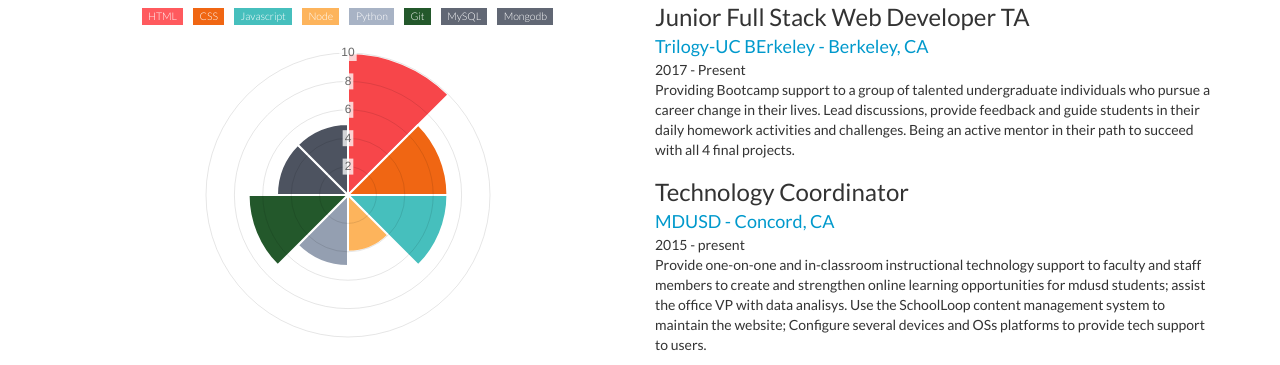
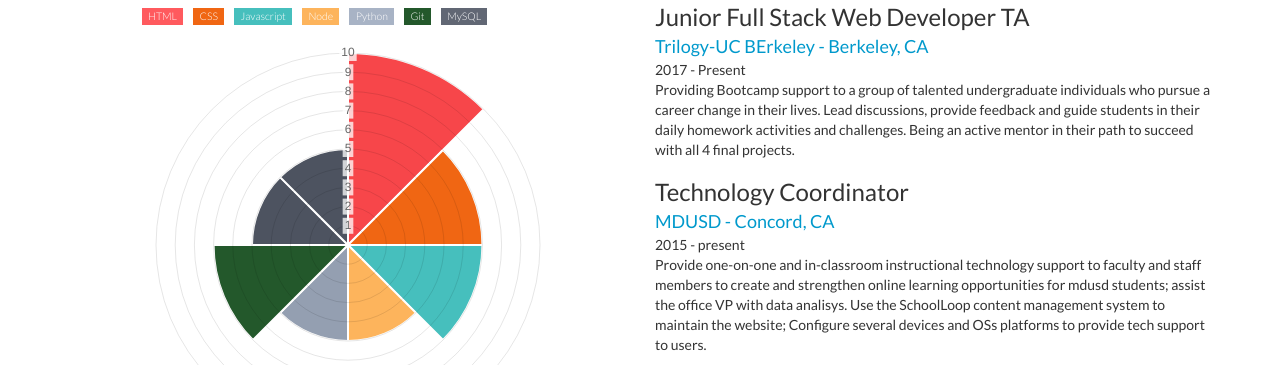
Before and after one commit to sdbeng/sdb-resume-v3, a website: page index.html in a window 1280 px wide. Shown: the part 270-635 px from the top of the page. Drawn offline with Linux system fonts and the light colour scheme; some packages are replaced by stand-ins of ours.

```diff
--- a/index.html
+++ b/index.html
@@ -52,7 +52,7 @@
         </div>
         <!--Skills Chart-->
         <div id="skills-chart-holder" class="text-center skills-chart-holder">
-          <canvas id="skills-chart" width="300" height="300"></canvas>
+          <canvas id="skills-chart" width="400" height="400"></canvas>
         </div>
         <!--Education Info: list of education and online courses-->
         <div id="education">
--- a/js/resumeBuilder.js
+++ b/js/resumeBuilder.js
@@ -362,7 +362,7 @@
     labelcolor: "green"
   },
   {
-    value: 4,
+    value: 5,
     color: "#FDB45C",
     highlight: "#FFC870",
     label: "Node",
@@ -394,7 +394,7 @@
     color: "#4D5360",
     highlight: "#616774",
     label: "Mongodb",
-    labelcolor: "darker-gray"
+    labelcolor: "blue"
   }
 ];
 // Display a list of skill labels
```
Also changed, not shown: README.md.
